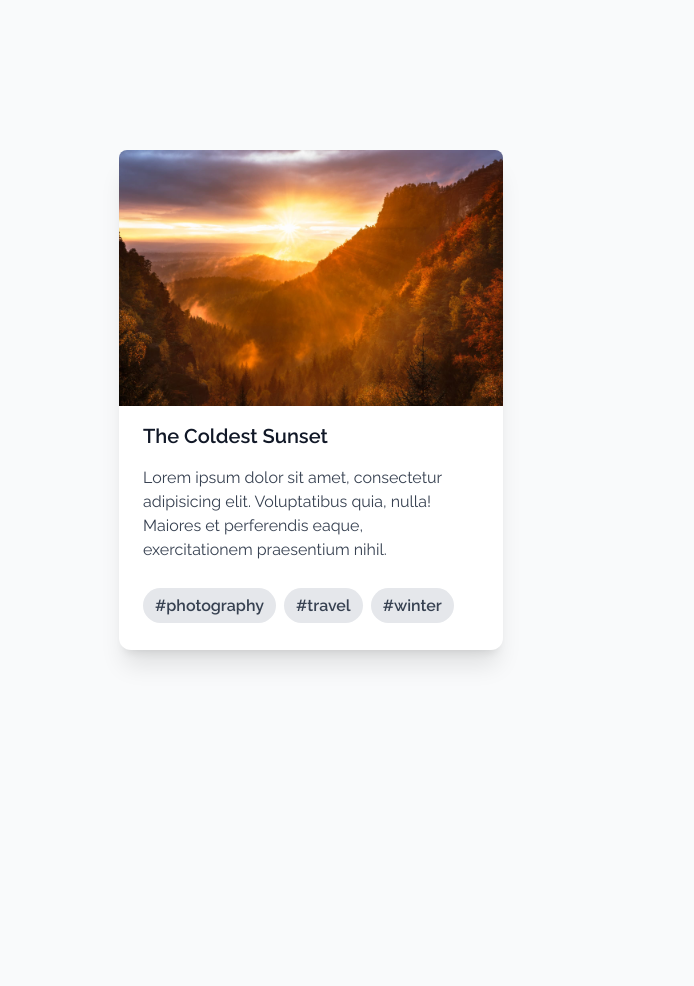
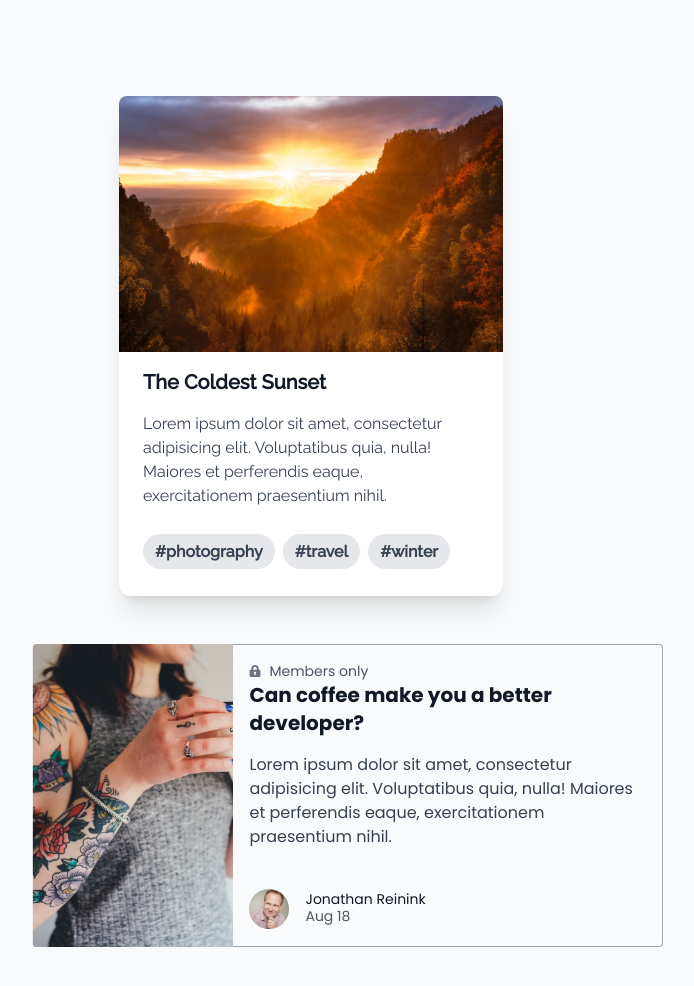
Before and after one commit to MJohanJ202/cards-with-tailwind, a website built with Vite: page index.html in a window 1280 px wide. Shown: the whole page, without its empty margins (329-1023 px from the left). Before the commit the page ends 800 px from the top, so only its background shows below. Built offline with nearby package versions, Linux system fonts and the light colour scheme.

Commit message:
second card added

```diff
--- a/index.html
+++ b/index.html
@@ -8,12 +8,14 @@
 		<title>Card Challenge tailwind</title>
 	</head>
 	<body class="bg-gray-50 font-raleway">
-		<main class="grid h-screen place-content-center px-4 w-full">
+		<main
+			class="flex flex-col items-center place-content-center px-4 py-24 w-full"
+		>
 			<article class="bg-white pb-8 rounded-xl shadow-xl max-w-sm">
 				<header>
 					<img
 						alt="evening landscape "
-						class="rounded-tl-lg rounded-tr-lg"
+						class="rounded-t-lg"
 						src="/images/hero-bg-card.jpg"
 					/>
 				</header>
@@ -29,21 +31,21 @@
 				</div>
 				<footer class="px-4 sm:pl-6 sm:pr-12">
 					<ul class="items-center flex flex-wrap font-semibold gap-2 gap-y-6">
-						<li class="">
+						<li>
 							<a
 								class="bg-gray-200 p-2 px-3 rounded-full text-gray-700"
 								href="#"
 								>#photography</a
 							>
 						</li>
-						<li class="">
+						<li>
 							<a
 								class="bg-gray-200 p-2 px-3 rounded-full text-gray-700"
 								href="#"
 								>#travel</a
 							>
 						</li>
-						<li class="">
+						<li>
 							<a
 								class="bg-gray-200 p-2 px-3 rounded-full text-gray-700"
 								href="#"
@@ -53,6 +55,53 @@
 					</ul>
 				</footer>
 			</article>
+			<article
+				class="font-poppins mt-12 max-w-[22rem] lg:flex lg:max-w-[44rem]"
+			>
+				<header class="max-h-[10.8rem] overflow-hidden lg:max-h-none">
+					<img
+						alt="Woman holding a mug"
+						class="rounded-t lg:rounded-t-none lg:rounded-tl lg:rounded-bl lg:translate-x-[4.6rem]"
+						src="/images/hero-bg-card2.jpg"
+					/>
+				</header>
+				<section
+					class="border-b border-l border-r border-gray-400 px-4 rounded-b lg:border-l-0 lg:border-t lg:border-gray-400 lg:rounded-b-none lg:rounded-r"
+				>
+					<header class="pt-4 mb-4">
+						<p class="flex gap-2 items-center text-sm text-gray-600">
+							<svg
+								class="fill-current h-3 text-gray-500 w-3"
+								viewBox="0 0 20 20"
+							>
+								<path
+									d="M4 8V6a6 6 0 1 1 12 0v2h1a2 2 0 0 1 2 2v8a2 2 0 0 1-2 2H3a2 2 0 0 1-2-2v-8c0-1.1.9-2 2-2h1zm5 6.73V17h2v-2.27a2 2 0 1 0-2 0zM7 6v2h6V6a3 3 0 0 0-6 0z"
+								></path>
+							</svg>
+							Members only
+						</p>
+						<h2 class="font-bold text-xl text-gray-900">
+							Can coffee make you a better developer?
+						</h2>
+					</header>
+					<p class="text-sm text-gray-700 sm:text-base">
+						Lorem ipsum dolor sit amet, consectetur adipisicing elit.
+						Voluptatibus quia, nulla! Maiores et perferendis eaque,
+						exercitationem praesentium nihil.
+					</p>
+					<footer class="flex gap-4 items-center mt-10 pb-4">
+						<img
+							alt="Avatar of Jonathan Reinink"
+							class="h-10 rounded-full w-10"
+							src="/images/jonathan.jpg"
+						/>
+						<div class="text-sm">
+							<h4 class="leading-none text-gray-900">Jonathan Reinink</h4>
+							<span class="text-gray-600">Aug 18</span>
+						</div>
+					</footer>
+				</section>
+			</article>
 		</main>
 	</body>
 </html>
--- a/src/styles/global.css
+++ b/src/styles/global.css
@@ -1,4 +1,4 @@
-@import url('https://fonts.googleapis.com/css2?family=Raleway:ital,wght@0,400;0,600;1,900&display=swap');
+@import url('https://fonts.googleapis.com/css2?family=Poppins:wght@400;700&family=Raleway:ital,wght@0,400;0,500;1,700&display=swap');
 @tailwind base;
 @tailwind components;
 @tailwind utilities;
--- a/tailwind.config.js
+++ b/tailwind.config.js
@@ -5,6 +5,7 @@ module.exports = {
 		extend: {},
 		fontFamily: {
 			raleway: ['Raleway, sans-serif'],
+			poppins: ['Poppins, sans-serif'],
 		},
 	},
 	plugins: [],
```
Also changed, not shown: public/images/hero-bg-card2.jpg (added), public/images/jonathan.jpg (added).
